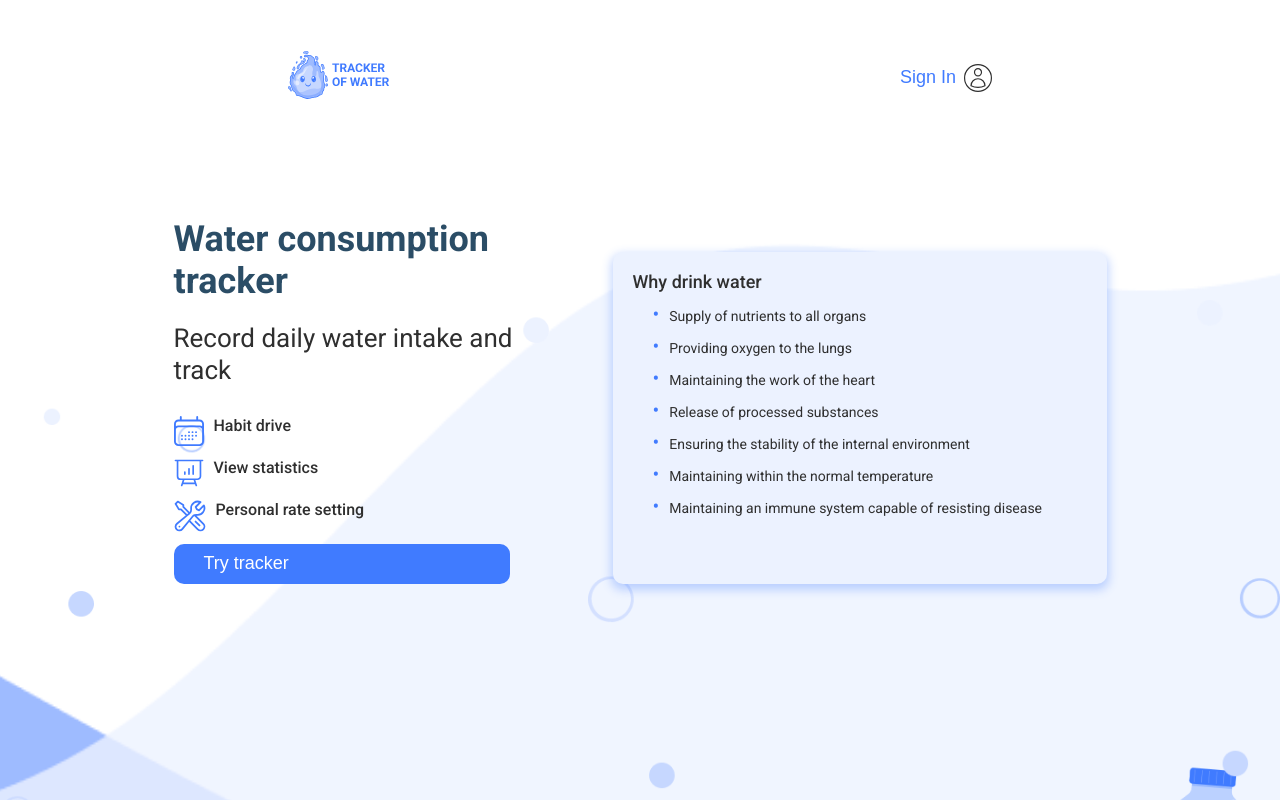
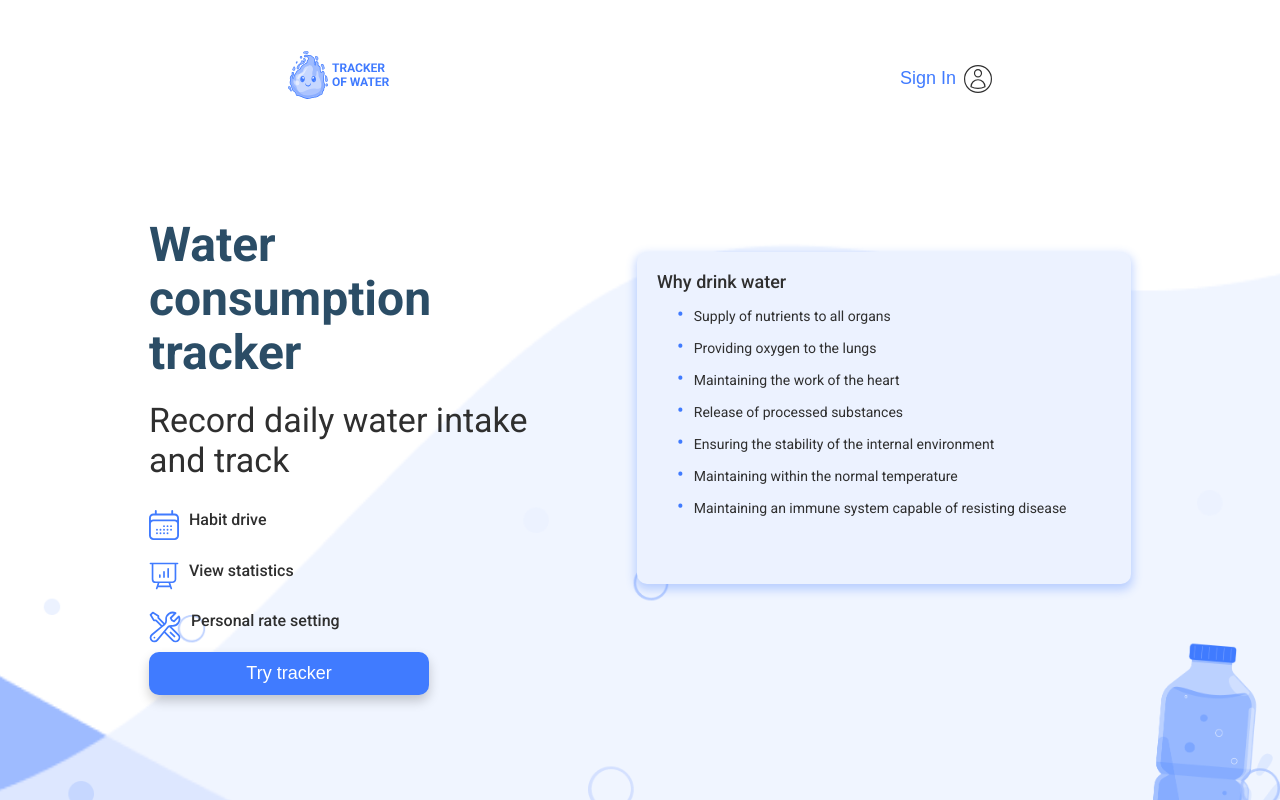
Before and after one commit to yana-kozlova/WaterTracker-front, a React (Vite) app: page /welcome in a window 1280 px wide. Shown: the top 800 px of the page. Built offline with nearby package versions, Linux system fonts and the light colour scheme.

Commit message:
update css

```diff
--- a/src/components/Buttons/TryTrackerButton/TryTrackerButton.module.css
+++ b/src/components/Buttons/TryTrackerButton/TryTrackerButton.module.css
@@ -1,15 +1,34 @@
 .button {
-  width: 280px;
+  display: flex;
+  width: 100%;
+  max-width: 280px;
   height: 36px;
   background-color: #407bff;
   border-radius: 10px;
-  padding: 8px 30px;
+  padding: 10px 30px;
   color: #fff;
   font-weight: 500;
   font-size: 16px;
   line-height: 1.25;
+  justify-content: center;
   text-align: center;
   border: none;
+  box-shadow: 0 6px 12px rgba(0, 0, 0, 0.2);
+}
+
+.button:hover {
+    background: linear-gradient(to left, #407bff, #9ebbff, #407bff);
+    color: var(--primary-color-black, #000);
+    box-shadow: 0 6px 12px rgba(0, 0, 0, 0.3);
+    transform: translateY(-2px);
+}
+
+@media screen and (min-width: 320px) {
+  .button {
+    width: 280px;
+    height: 36px;
+    font-size: 18px;
+  }
 }
 
 @media screen and (min-width: 768px) {
@@ -25,5 +44,6 @@
   .button {
     width: 384px;
     height: 44px;
+    line-height: 1.33;
   }
 }
--- a/src/index.css
+++ b/src/index.css
@@ -13,59 +13,3 @@
   box-sizing: border-box;
   min-height: 100vh;
 }
-
-a {
-  font-weight: 400;
-  font-size: 18px;
-  line-height: 1.33;
-  color: #407bff;
-  text-decoration: none;
-}
-a:hover {
-  color: #ff9d43;
-}
-
-body {
-  margin: 0;
-  min-height: 100vh;
-}
-
-h1 {
-  font-weight: 700;
-  font-size: 36px;
-  line-height: 1.17;
-  color: #2f2f2f;
-}
-h1,
-h2,
-h3,
-h4,
-h5,
-h6,
-p {
-  margin: 0;
-}
-
-img {
-  display: block;
-}
-
-ul,
-ol {
-  margin: 0;
-  padding: 0;
-}
-
-@media screen and (min-width: 768px) {
-  :root {
-    max-width: 100%;
-    padding: 0;
-  }
-}
-
-@media screen and (min-width: 1440px) {
-  :root {
-    max-width: 100%;
-    padding: 0;
-  }
-}
--- a/src/pages/WelcomePage/WelcomePage.module.css
+++ b/src/pages/WelcomePage/WelcomePage.module.css
@@ -13,8 +13,8 @@
     url('/src/assets/images/Group_15.png');
   background-size: contain, 374px, cover;
   background-position:
-    center center,
-      bottom left 1016px,
+    center bottom,
+      bottom  124px left 1016px,
     center bottom;
 
   background-repeat: no-repeat;
@@ -26,11 +26,6 @@
   line-height: 20px;
   color: var(--primary-color-black);
 }
-
-.button:hover {
-  background-color: red;
-}
-
 
 @media (max-width: 1200px) {
   .main {
--- a/src/pages/WelcomePage/components/Main/Main.module.css
+++ b/src/pages/WelcomePage/components/Main/Main.module.css
@@ -1,8 +1,28 @@
+
 .main {
-  display: flex;
-  justify-content: center;
-  max-width: 1014px;
-  max-height: 366px;
-  align-items: end;
-  margin-bottom: 294px;
+    display: flex;
+    justify-content: center;
+    align-items: flex-end;
+max-width: 1014px;
+  height: auto;
+  margin: 0 auto 294px;
+  padding: 0 16px;
 }
+
+
+@media screen and (max-width: 768px) {
+  .main {
+    flex-direction: column;
+    align-items: center;
+    margin-bottom: 150px;
+    padding: 0 12px;
+
+  }
+}
+
+@media screen and (max-width: 480px) {
+  .main {
+    margin-bottom: 100px;
+    padding: 0 8px;
+  }
+}
--- a/src/pages/WelcomePage/components/WaterConsumptionTracker/WaterСonsumptionTracker.module.css
+++ b/src/pages/WelcomePage/components/WaterConsumptionTracker/WaterСonsumptionTracker.module.css
@@ -1,15 +1,13 @@
 .hero {
-  display: flex;;
+  display: flex;
+  width: 100%;
   max-width: 439px;
   max-height: 366px;
-  display: flex;
-
 }
 
 .heroContent {
   display: flex;
   flex-direction: column;
-  max-width: 439px;
   margin-right: 81px;
 }
 
@@ -24,27 +22,23 @@
 .heroSubtitle {
   font-size: 26px;
   line-height: 32px;
-  color: var*(--primary-color-black);
+  color: var(--primary-color-black);
   margin-bottom: 30px;
 }
 
 .benefits {
   display: flex;
   flex-direction: column;
-position: relative;
-left: 0;
   list-style-type: none;
   padding: 0;
   font-weight: 500;
-  font-size: 18px;
-  line-height: 20px;
-  margin-left: 0;
+  font-size: 16px;
+  line-height: 1.25;
+  gap: 12px;
 }
 
 .benefit {
-  line-height: 20px;
   display: flex;
-  margin-bottom: 12px;
   justify-items: start;
   margin-left: 0;
 }
@@ -56,14 +50,50 @@ left: 0;
 
 .text {
   margin-left: 10px;
-  font-size: 16px;
-  line-height: 20px;
+  line-height: 1.25;
   color: var(--primary-color-black);
 }
 
-.text {
-  margin-left: 10px;
-  font-size: 16px;
-  line-height: 20px;
-  color: var(--primary-color-black);
+/* Додаткові медіа-запити */
+
+@media screen and (min-width: 320px) {
+  .hero {
+    max-width: 320PX;
+    gap: 40px
+  }
 }
+
+@media screen and (min-width: 768px) {
+  .hero {
+    max-width: 600px;
+  }
+
+.heroTitle {
+  font-size: clamp(28px, 5vw, 36px);
+  font-weight: 700;
+  line-height: 1.25;
+}
+
+  .heroSubtitle {
+      font-size: clamp(20px, 4vw, 26px);
+    font-size: 30px;
+    line-height: 36px;
+
+  }
+}
+
+@media screen and (min-width: 1200px) {
+  .hero {
+    max-width: 800px;
+  }
+
+  .heroTitle {
+    font-size: 48px;
+    line-height: 54px;
+  }
+
+  .heroSubtitle {
+    font-size: 34px;
+    line-height: 40px;
+  }
+}
--- a/src/styles/globals.css
+++ b/src/styles/globals.css
@@ -21,6 +21,8 @@
   --breakpoint-mobile: 320px;
   --breakpoint-tablet: 768px;
   --breakpoint-desktop: 1440px;
+
+  --font-family: Roboto;
 }
 
 /* Глобальні стилі */
@@ -32,19 +34,18 @@ body {
   line-height: 1.5;
   margin: 0;
   padding: 0;
+  min-width: 100vh;
   min-height: 100vh;
 }
 
 a,
 button {
-  transition: all 0.3s ease;
+  transition: all 0.3s ease-in-out;
 }
 
-ul,
-ol {
-  list-style-type: none;
-  padding: 0;
-  margin: 0;
+button:hover {
+  cursor: pointer;
+  transform: scale(1.03);
 }
 
 /* Основні стилі */
@@ -55,9 +56,10 @@ main {
 
 .container {
   max-width: 100%;
-  padding: 16px;
+  padding: 18px;
   margin: 0 auto;
 }
+
 
 /* Адаптивний дизайн */
 
@@ -101,7 +103,10 @@ a {
 
 a:hover {
   color: var(--secondary-color-5, #ff9d43);
+  cursor: pointer;
+  transform: scale(1.01);
 }
+
 
 /* Стилі для заголовків */
 h1,
@@ -128,6 +133,15 @@ img {
 }
 
 /* Списки */
+
+ul,
+ol {
+  list-style-type: none;
+  padding: 0;
+  margin: 0;
+}
+
+
 li {
   margin: 0 auto;
 }
```
